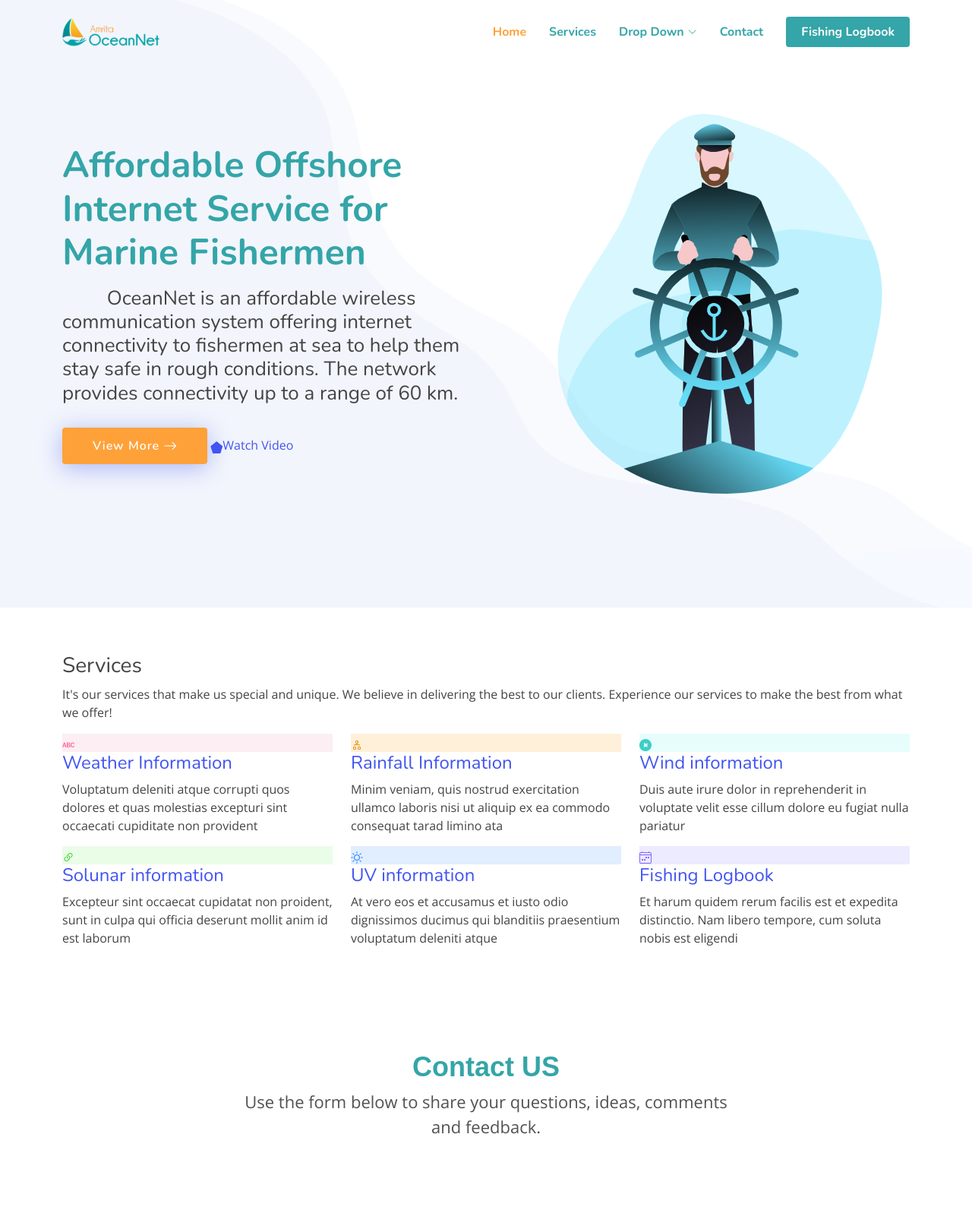
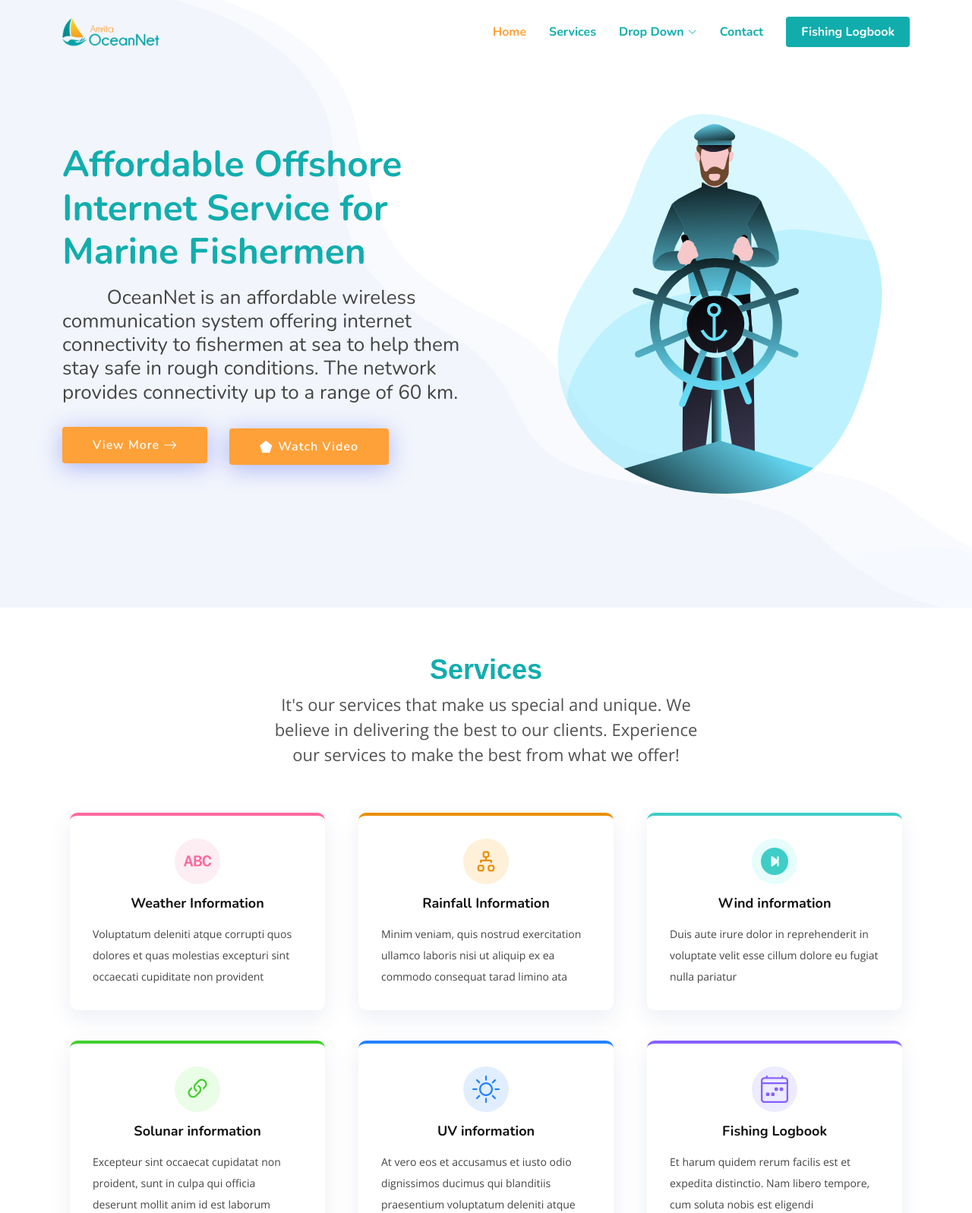
Before and after one commit to saishibu/IntelInfraServer, a Flask app: template templates/index.html in a window 1280 px wide. Shown: the top 1597 px of the page at 76% size. Run offline with Flask 2, Linux system fonts and the light colour scheme; the template is opened without the code that fills it, so the values that code supplies are empty; some libraries are stand-ins or nearby versions.

Commit message:
updated style.css

```diff
--- a/static/stylesheets/style.css
+++ b/static/stylesheets/style.css
@@ -43,13 +43,13 @@
   letter-spacing: 1px;
   font-weight: 700;
   margin: 0;
-  color: #34a5a8;
+  color: #11adad;
   text-transform: uppercase;
 }
 
 .section-header h3 {
 font-size: 36px;
-    color: #34a5a8;
+    color: #11adad;
     text-align: center;
     font-weight: 700;
     position: relative;
@@ -180,7 +180,7 @@
   font-family: "Nunito", sans-serif;
   font-size: 16px;
   font-weight: 700;
-  color: #34a5a8;
+  color: #11adad;
   white-space: nowrap;
   transition: 0.3s;
 }
@@ -196,7 +196,7 @@
 }
 
 .navbar .getstarted {
-  background: #34a5a8;
+  background: #11adad;
   padding: 8px 20px;
   margin-left: 30px;
   border-radius: 4px;
@@ -387,8 +387,8 @@
 .hero h1 {
   margin: 0;
   font-size: 48px;
-  font-weight: 700;
-  color: #34a5a8;
+  font-weight: 800;
+  color: #11adad;
 }
 
 .hero h2 {
@@ -429,6 +429,37 @@
   text-align: right;
 }
 
+.btn-watch-video {
+  font-size: 16px;
+  margin: 0 0 0 25px;
+  line-height: 0;
+  padding: 16px 40px;
+  border-radius: 4px;
+  transition: 0.5s;
+  color: #fff;
+  background: #ffa139;
+  box-shadow: 0px 5px 30px rgba(65, 84, 241, 0.4);
+}
+.hero .btn-watch-video span {
+  font-family: "Nunito", sans-serif;
+  font-weight: 600;
+  font-size: 16px;
+  letter-spacing: 1px;
+}
+
+.btn-watch-video i {
+  line-height: 0;
+  color: #fff;
+  font-weight: 600;
+  font-size: 16px;
+  transition: 0.3s;
+  margin-right: 8px;
+}
+
+.btn-watch-video:hover {
+  color: #fff;
+}
+
 
 @media (min-width: 1024px) {
   .hero {
@@ -467,13 +498,13 @@
 
 /*--------------------------------------------------------------
 # Index Page
-/* Features Section
+/* Services Section
 --------------------------------*/
-#features {
+#services {
   padding: 60px 0 40px 0;
 }
 
-#features .box {
+#services .box {
   padding: 30px;
   position: relative;
   overflow: hidden;
@@ -485,11 +516,11 @@
   text-align: center;
 }
 
-#features .box:hover {
+#services .box:hover {
   transform: scale(1.1);
 }
 
-#features .icon {
+#services .icon {
   margin: 0 auto 15px auto;
   padding-top: 12px;
   display: inline-block;
@@ -499,42 +530,42 @@
   height: 60px;
 }
 
-#features .icon i {
+#services .icon i {
   font-size: 36px;
   line-height: 0;
 }
 
-#features .title {
+#services .title {
   font-weight: 700;
   margin-bottom: 15px;
   font-size: 18px;
 }
 
-#features .title a {
+#services .title a {
   color: #111;
 }
 
-#features .box:hover .title a {
+#services .box:hover .title a {
   color: #1bb1dc;
 }
 
-#features .description {
+#services .description {
   font-size: 14px;
   line-height: 28px;
   margin-bottom: 0;
   text-align: left;
 }
 
-.features-header h3 {
+.services-header h3 {
   font-size: 36px;
-      color: #34a5a8;
+      color: #11adad;
       text-align: center;
       font-weight: 700;
       position: relative;
       font-family: "Montserrat", sans-serif;
   }
 
-  .features-header p {
+  .services-header p {
     text-align: center;
       margin: auto;
       font-size: 22px;
@@ -542,6 +573,26 @@
       color: #515151;
       width: 50%;
   }
+
+  .box-1 {
+    border-top: 4px solid #ff689b;
+  }
+  .box-2 {
+    border-top: 4px solid #e98e06;
+  }
+  .box-3 {
+    border-top: 4px solid #3fcdc7;
+  }
+  .box-4 {
+    border-top: 4px solid #41cf2e;
+  }
+  .box-5 {
+    border-top: 4px solid #2282ff;
+  }
+  .box-6 {
+    border-top: 4px solid #8660fe;
+  }
+
 
 /*--------------------------------------------------------------
 # Contact
```
Also changed, not shown: other parts of static/stylesheets/style.css (+22 -14 lines).
